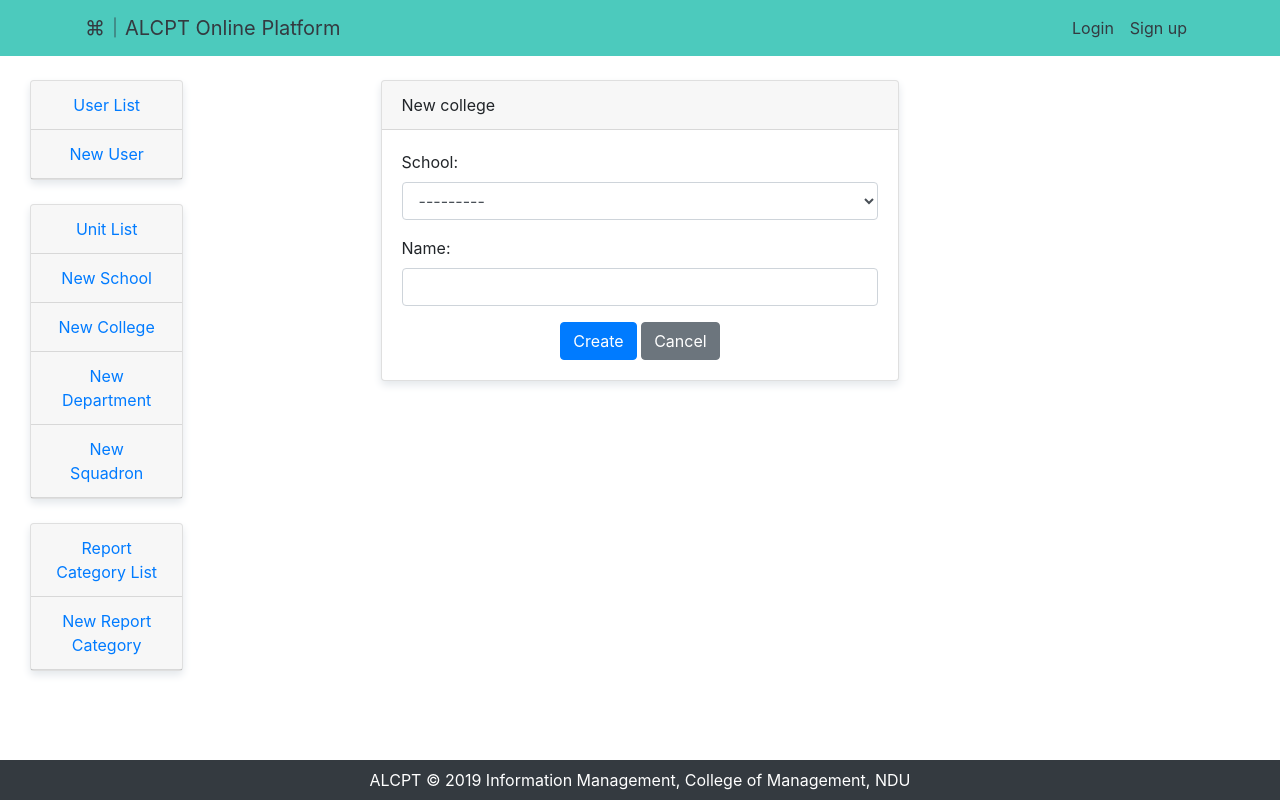
After one commit to Maxium1997/ALCPT_Online_Platform, a Django app: template alcpt/templates/SystemManager/unit/create_college.html in a window 1280 px wide. The commit adds this page. Run offline with Django 3.2, Linux system fonts and the light colour scheme; the template is opened without the code that fills it: values that come from a table or form of the project are taken from there, others are empty; some libraries are stand-ins or nearby versions.

Commit message:
Completed the function of a new college creation

```diff
--- /dev/null
+++ b/alcpt/templates/SystemManager/unit/create_college.html
@@ -0,0 +1,32 @@
+{% extends 'base.html' %}
+
+{% block title %}New College{% endblock %}
+
+{% block sidebar %}
+    {% include 'sidebar/SystemManager.html' %}
+{% endblock %}
+
+{% block content %}
+    <div class="container">
+        <div class="row justify-content-center">
+            <div class="col-md-8 mt-4">
+                <div class="card">
+                    <div class="card-header">New college</div>
+
+                    <div class="card-body">
+                        <form method="post">
+                            {% csrf_token %}
+
+                            {{ form.as_p }}
+
+                            <div class="text-center">
+                                <button type="submit" class="btn btn-primary">Create</button>
+                                <button type="button" class="btn btn-secondary" onclick="history.back();">Cancel</button>
+                            </div>
+                        </form>
+                    </div>
+                </div>
+            </div>
+        </div>
+    </div>
+{% endblock %}
--- a/alcpt/templates/sidebar/SystemManager.html
+++ b/alcpt/templates/sidebar/SystemManager.html
@@ -7,7 +7,7 @@
     <div class="card my-4 text-center">
         <a href="{% url 'unit_list' %}" class="card-header">Unit List</a>
         <a href="{% url 'create_school' %}" class="card-header">New School</a>
-        <a href="#unit_create_college" class="card-header">New College</a>
+        <a href="{% url 'create_college' %}" class="card-header">New College</a>
         <a href="#unit_create_department" class="card-header">New Department</a>
         <a href="#unit_create_squadron" class="card-header">New Squadron</a>
     </div>
--- a/alcpt/urls.py
+++ b/alcpt/urls.py
@@ -1,7 +1,7 @@
 from django.urls import path, include
 
 from alcpt.views.SystemManager.user import UserListView, UserDetailView
-from alcpt.views.SystemManager.unit import UnitListView, SchoolCreate
+from alcpt.views.SystemManager.unit import UnitListView, SchoolCreate, CollegeCreate
 
 urlpatterns = [
     path('SytemManager/', include([
@@ -13,6 +13,7 @@ urlpatterns = [
         path('unit/', include([
             path('list', UnitListView.as_view(), name='unit_list'),
             path('new-school', SchoolCreate.as_view(), name='create_school'),
+            path('new-college', CollegeCreate.as_view(), name='create_college'),
         ]))
     ])),
 ]
--- a/unit/forms.py
+++ b/unit/forms.py
@@ -1,6 +1,6 @@
 from django import forms
 
-from unit.models import School
+from unit.models import School, College
 
 
 class SchoolCreateForm(forms.ModelForm):
@@ -22,3 +22,16 @@ class SchoolCreateForm(forms.ModelForm):
     class Meta:
         model = School
         fields = ['name', 'address', 'slug', 'phone', 'website']
+
+
+class CollegeCreateForm(forms.ModelForm):
+    school = forms.ModelChoiceField(required=True,
+                                    queryset=School.objects.all(),
+                                    widget=forms.Select(attrs={'class': 'form-control'}))
+    name = forms.CharField(required=True,
+                           max_length=150,
+                           widget=forms.TextInput(attrs={'class': 'form-control'}))
+
+    class Meta:
+        model = College
+        fields = ['school', 'name']
```
Also changed, not shown: alcpt/views/SystemManager/unit.py (+21 -1 lines).
